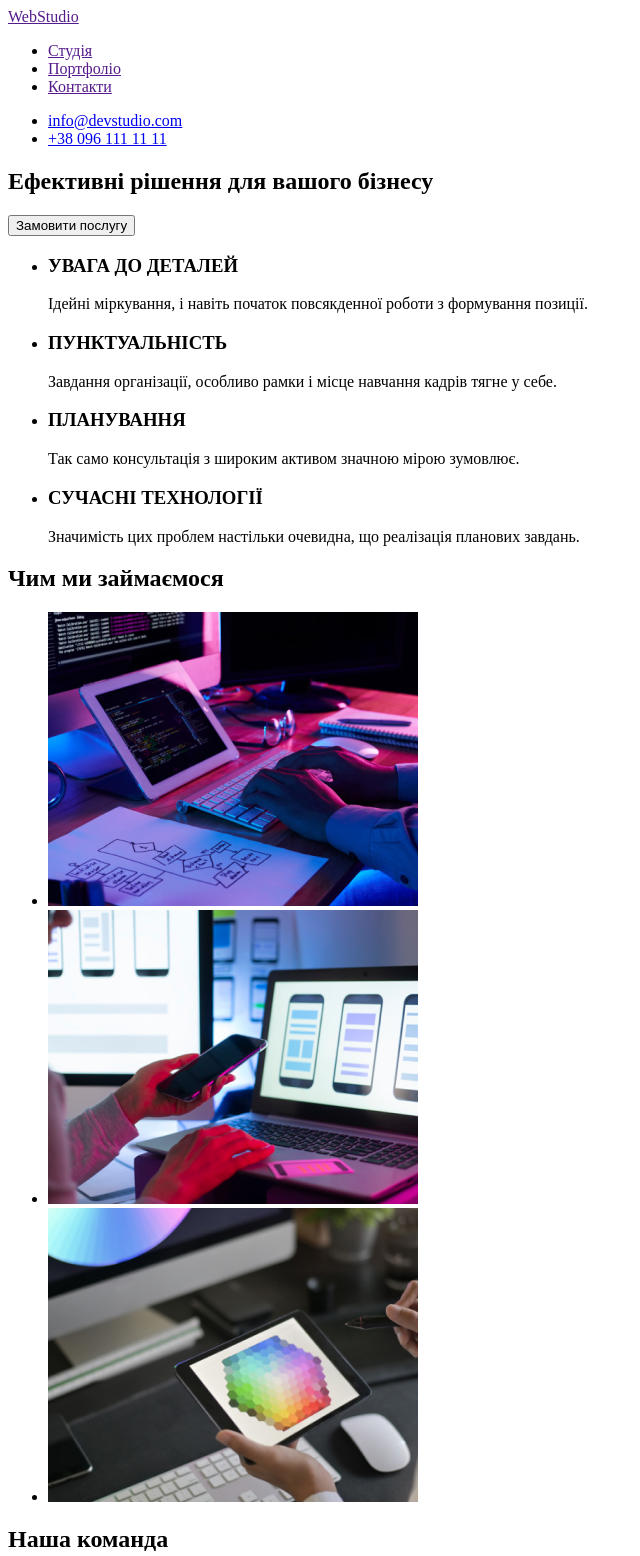
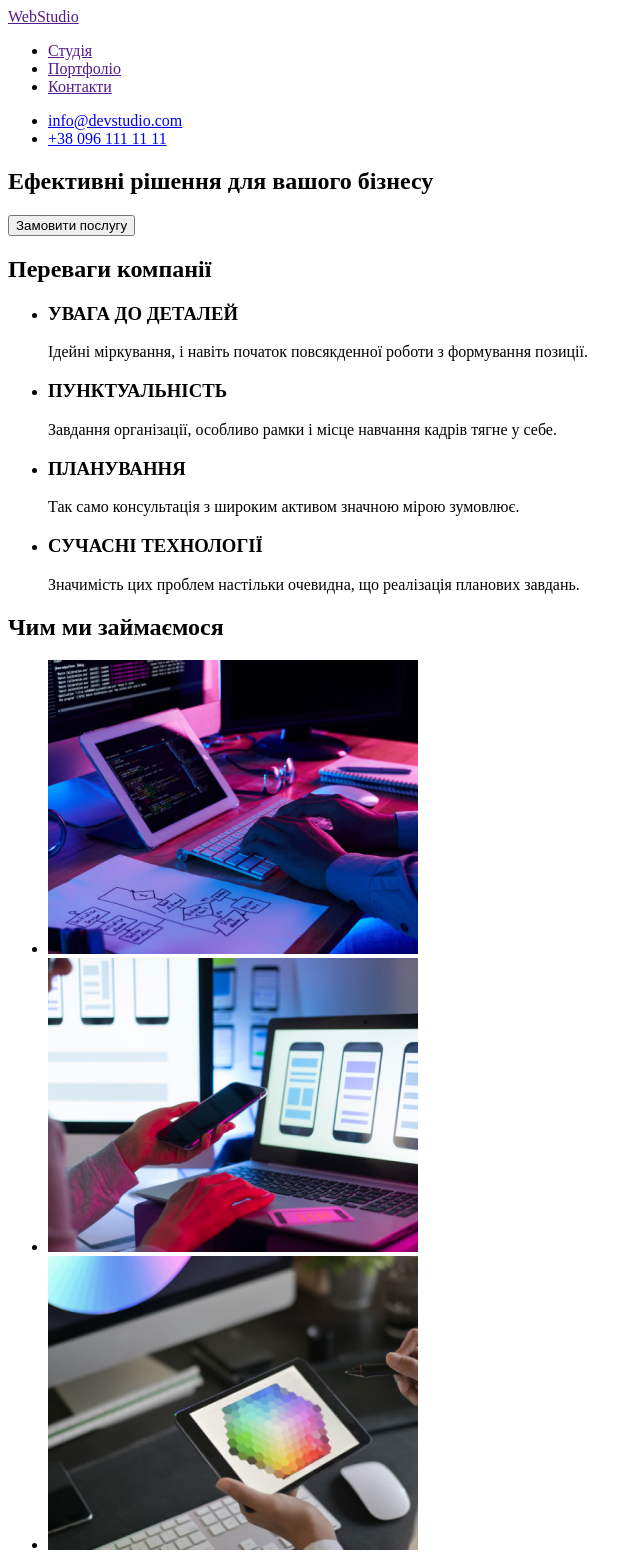
Before and after one commit to YuriiBryzhko/HTML-CSS-Module-1, a plain HTML site: page index.html in a window 1280 px wide. Shown: the top 1556 px of the page, without its empty margins (0-640 px from the left). Drawn offline with Linux system fonts and the light colour scheme.

Commit message:
add section advantages

```diff
--- a/index.html
+++ b/index.html
@@ -27,8 +27,9 @@
         <button type="button">Замовити послугу</button>
       </section>
 
-      <!--Чим займаємось-->
+      <!--Переваги-->
       <section>
+        <h2>Переваги компанії</h2>
         <ul>
           <li>
             <h3>УВАГА ДО ДЕТАЛЕЙ</h3>
@@ -58,6 +59,10 @@
             </p>
           </li>
         </ul>
+      </section>
+
+      <!--Чим займаємось-->
+      <section>
         <h2>Чим ми займаємося</h2>
         <ul>
           <li>
```
